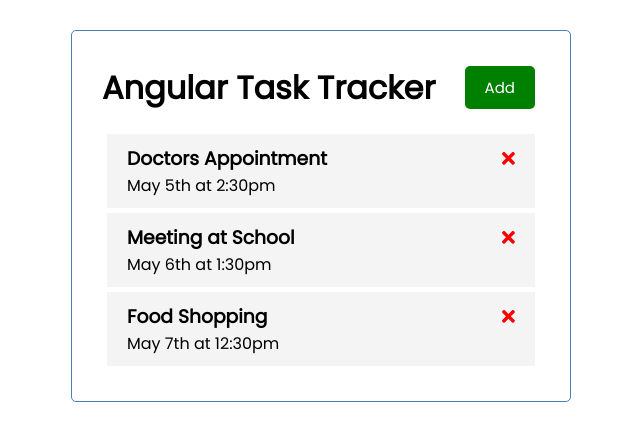
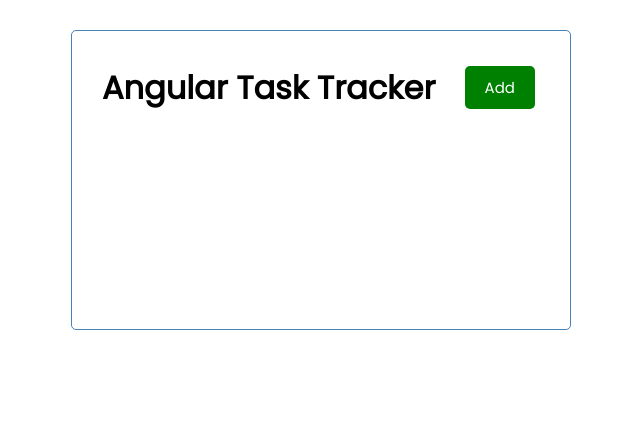
Before and after one commit to toktamm/angular-task-tracker, an Angular app: page / in a window 1280 px wide. Shown: the top 440 px of the page, without its empty margins (319-959 px from the left). Built offline with nearby package versions, Linux system fonts and the light colour scheme.

Commit message:
remove TASKS from the tasks component and set it to an empty array

```diff
--- a/src/app/components/tasks/tasks.component.ts
+++ b/src/app/components/tasks/tasks.component.ts
@@ -1,13 +1,12 @@
 import { Component, OnInit } from '@angular/core';
 import {Task} from '../../Task'
-import {TASKS} from '../../mock-tasks'
 @Component({
   selector: 'app-tasks',
   templateUrl: './tasks.component.html',
   styleUrls: ['./tasks.component.css']
 })
 export class TasksComponent implements OnInit {
-  tasks: Task[] = TASKS;
+  tasks: Task[] = [];
 
   constructor() { }
 
```
